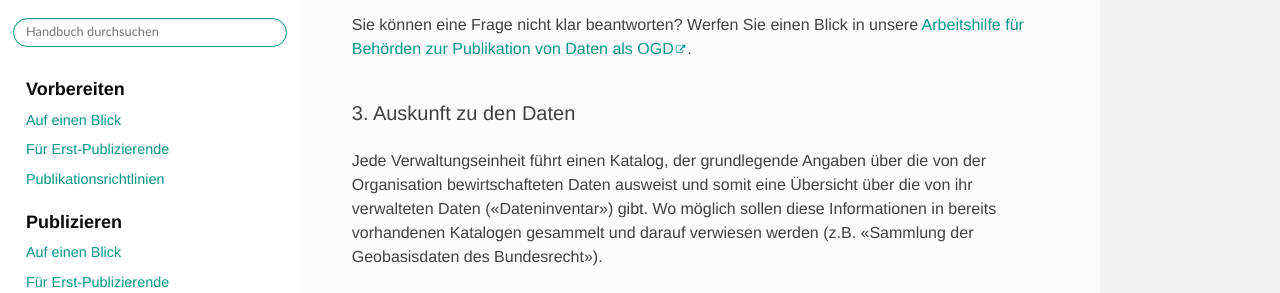
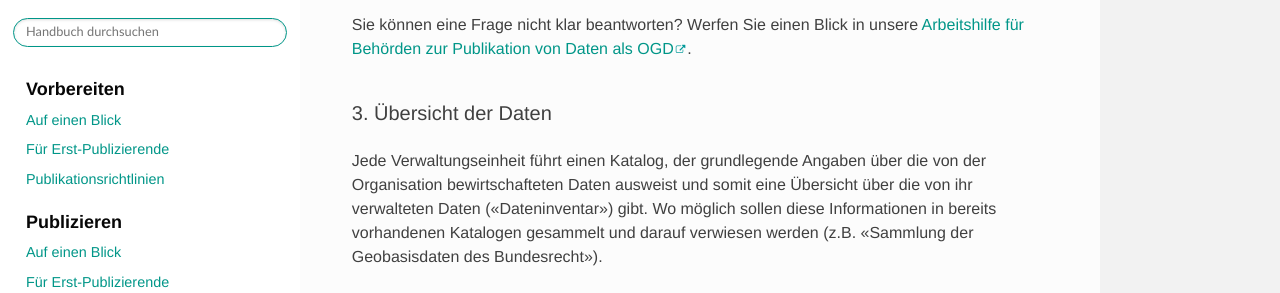
Before and after one commit to opendata-swiss/ogdch-handbook, a Sphinx documentation site: the page built from source/content/glossar/bibliothek/ogd-richtlinien.rst, in a window 1280 px wide and 900 px high, scrolled down 1883 px. Shown: the part 158-451 px from the top of the window. Built offline with Sphinx 7.4.7 and the Read the Docs theme 2.0.0, drawn with Linux system fonts in a browser that asks for light colours; cross-references to code outside the pages are shown as plain code.

Commit message:
fix german header in ogd-richtlinien

```diff
--- a/source/content/glossar/bibliothek/ogd-richtlinien.rst
+++ b/source/content/glossar/bibliothek/ogd-richtlinien.rst
@@ -53,7 +53,7 @@ Folgende Daten werden nicht als Open (Government) Data öffentlich zugänglich g
 Sie können eine Frage nicht klar beantworten? Werfen Sie einen Blick
 in unsere `Arbeitshilfe für Behörden zur Publikation von Daten als OGD <https://www.bfs.admin.ch/bfs/de/home/dienstleistungen/ogd/dokumentation.assetdetail.11147071.html>`__.
 
-3. Auskunft zu den Daten
+3. Übersicht der Daten
 -------------------------------
 
 Jede Verwaltungseinheit führt einen Katalog, der grundlegende Angaben über die von der Organisation
```
Also changed, not shown: 1 other file.
